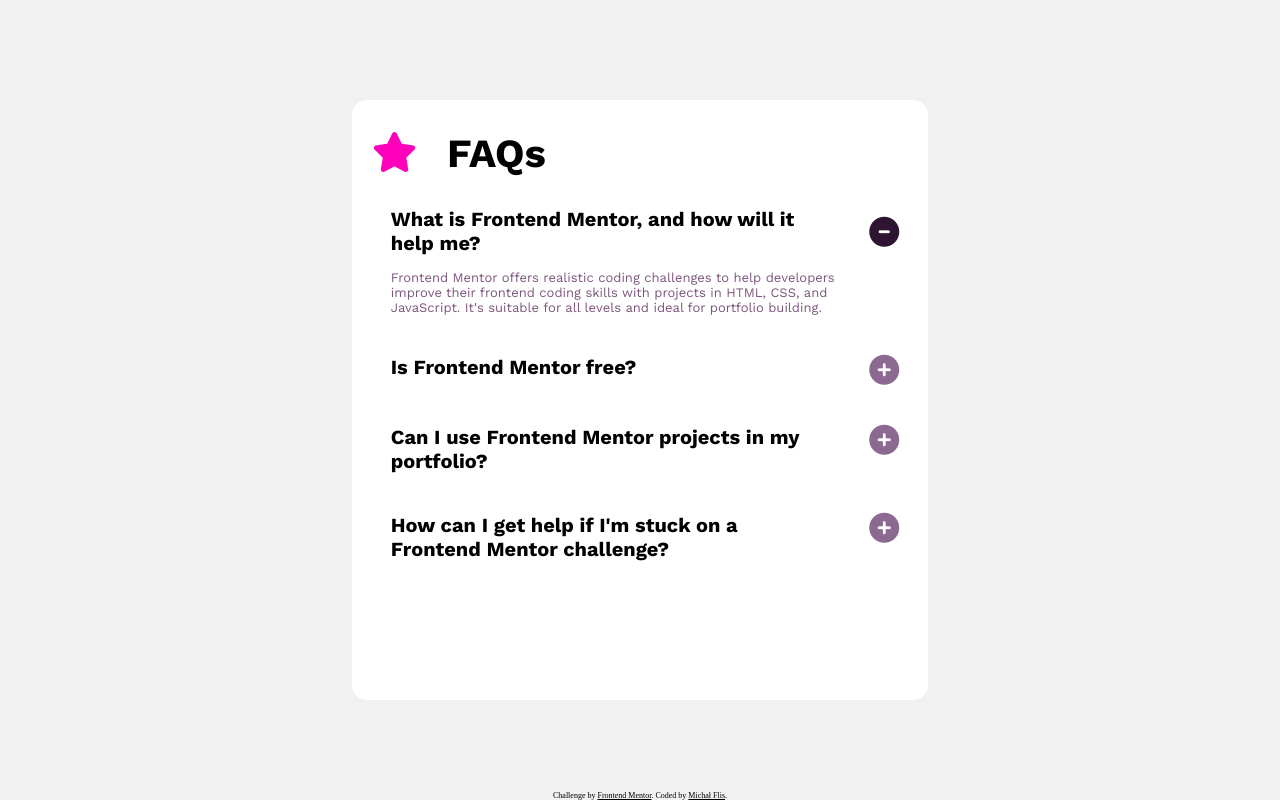
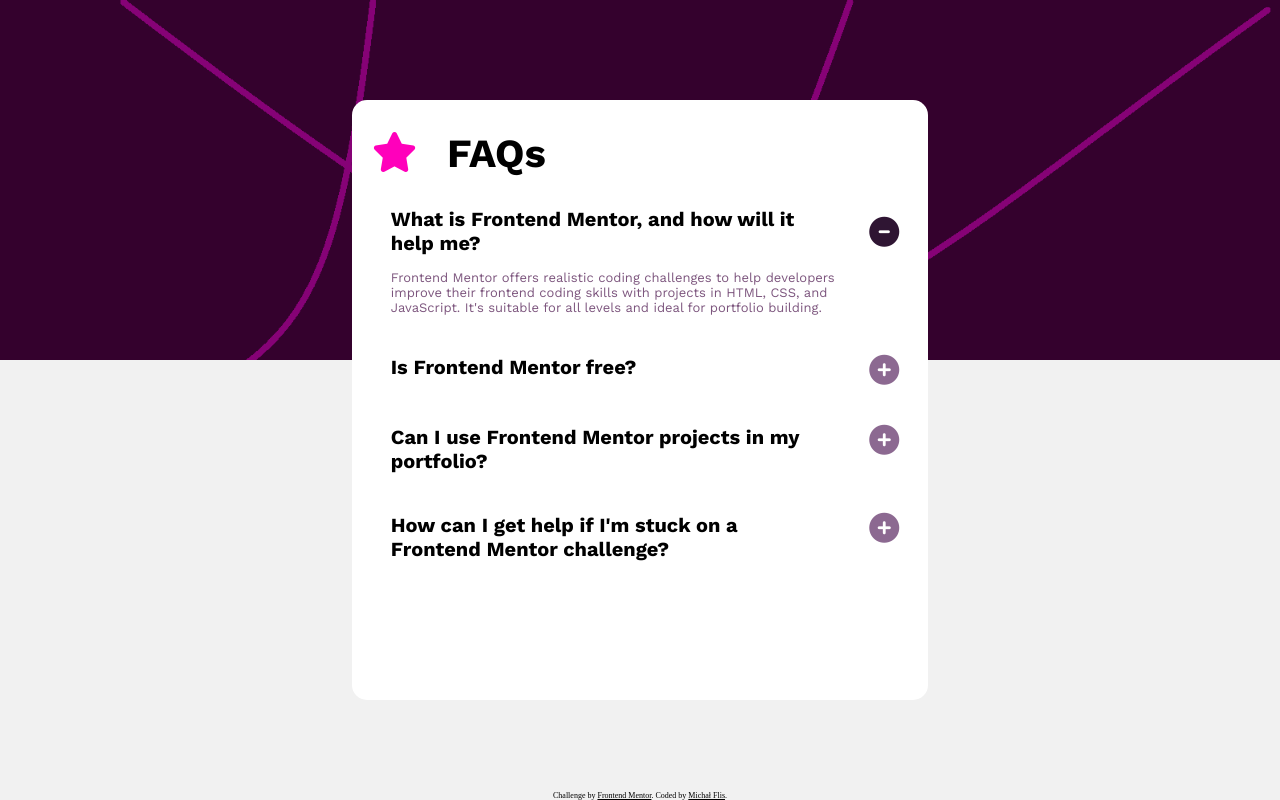
Before and after one commit to piotrMatla/faq, a website: page index.html in a window 1280 px wide. Drawn offline with nearby package versions, Linux system fonts and the light colour scheme; the site is published under a folder, as on GitHub Pages, so addresses that start at the root find nothing.

Commit message:
improve background linking - attribution.scss

```diff
--- a/sass/partials/_attribution.scss
+++ b/sass/partials/_attribution.scss
@@ -23,7 +23,7 @@
 }
 
 .background {
-    background-image: url(/images/background-picture.png);
+    background-image: url(../images/background-picture.png);
     background-repeat: no-repeat;
     background-size: 100vh;
     width: 100vw;
```
Also changed, not shown: css/style.css, 1 other file.
